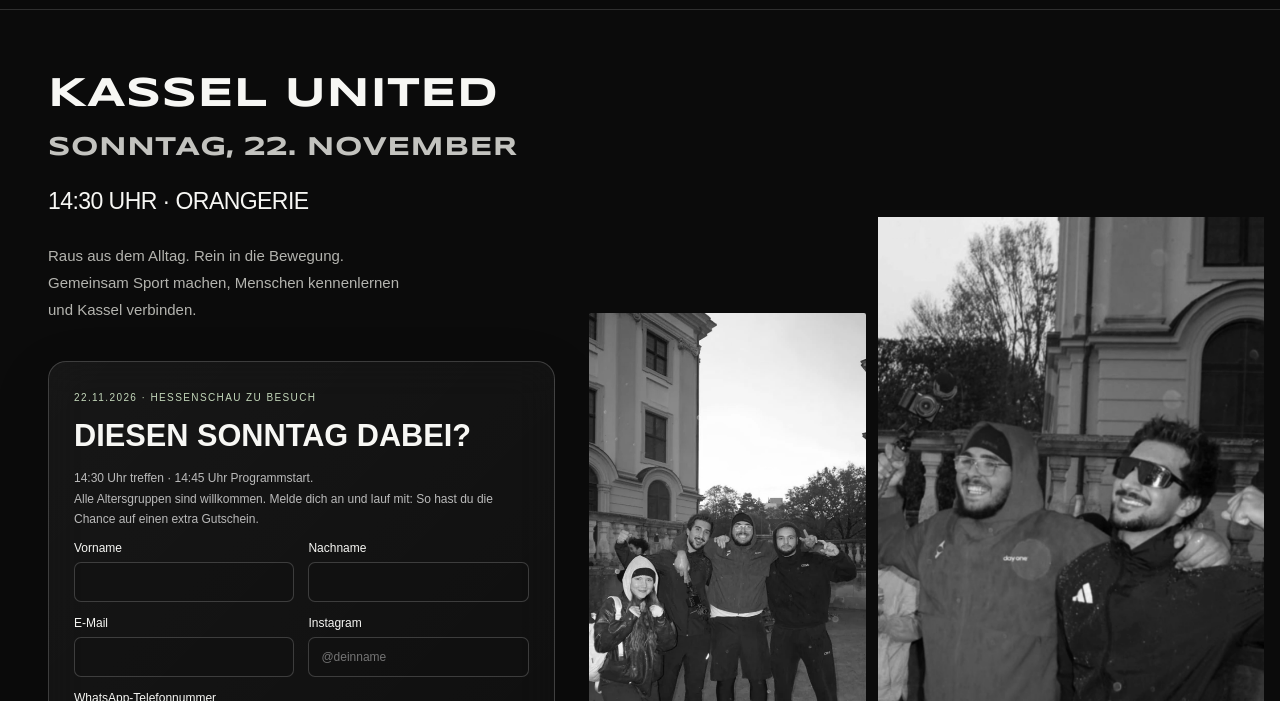
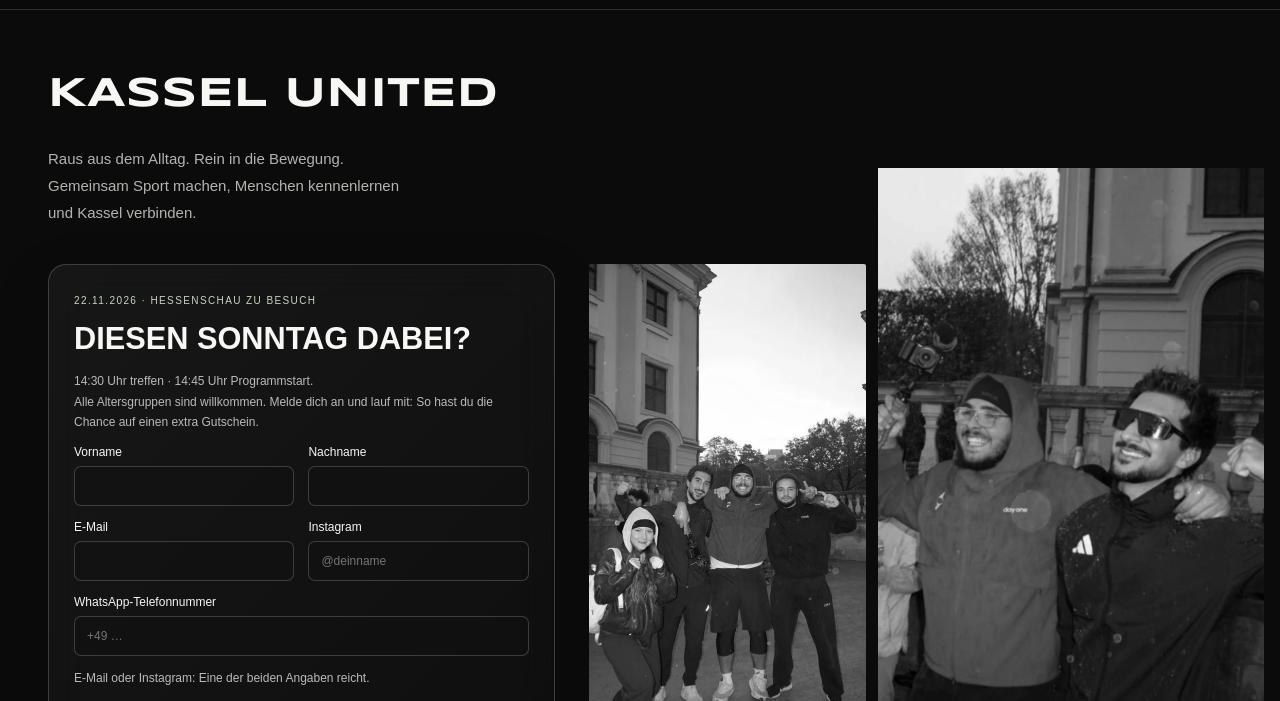
Before and after one commit to nasenloch63/kassel-united, a website: page index.html in a window 1280 px wide. Shown: the part 99-800 px from the top of the page. Drawn offline with Linux system fonts and the light colour scheme.

Commit message:
Remove duplicate date and location from homepage hero

```diff
--- a/index.html
+++ b/index.html
@@ -181,7 +181,7 @@ html{scroll-padding-top:155px}
     <div class="hero-grid">
       <div class="hero-content">
 
-        <h1 id="hero-title"><span class="hero-name">Kassel United</span> <span class="hero-frequency">Sonntag, 22. November</span> <span class="hero-location">14:30 Uhr · Orangerie</span></h1>
+        <h1 id="hero-title"><span class="hero-name">Kassel United</span></h1>
         <p class="hero-copy">Raus aus dem Alltag. Rein in die Bewegung. Gemeinsam Sport machen, Menschen kennenlernen und Kassel verbinden.</p>
         <div class="hero-actions">
           <a class="btn btn-solid" href="https://www.gofundme.com/f/kassel-united-gemeinsam-bewegen-wir-kassel" data-link="donate" target="_blank" rel="noopener noreferrer">Kassel United unterstützen<svg class="icon" aria-hidden="true"><use href="#i-arrow"/></svg></a>
```
